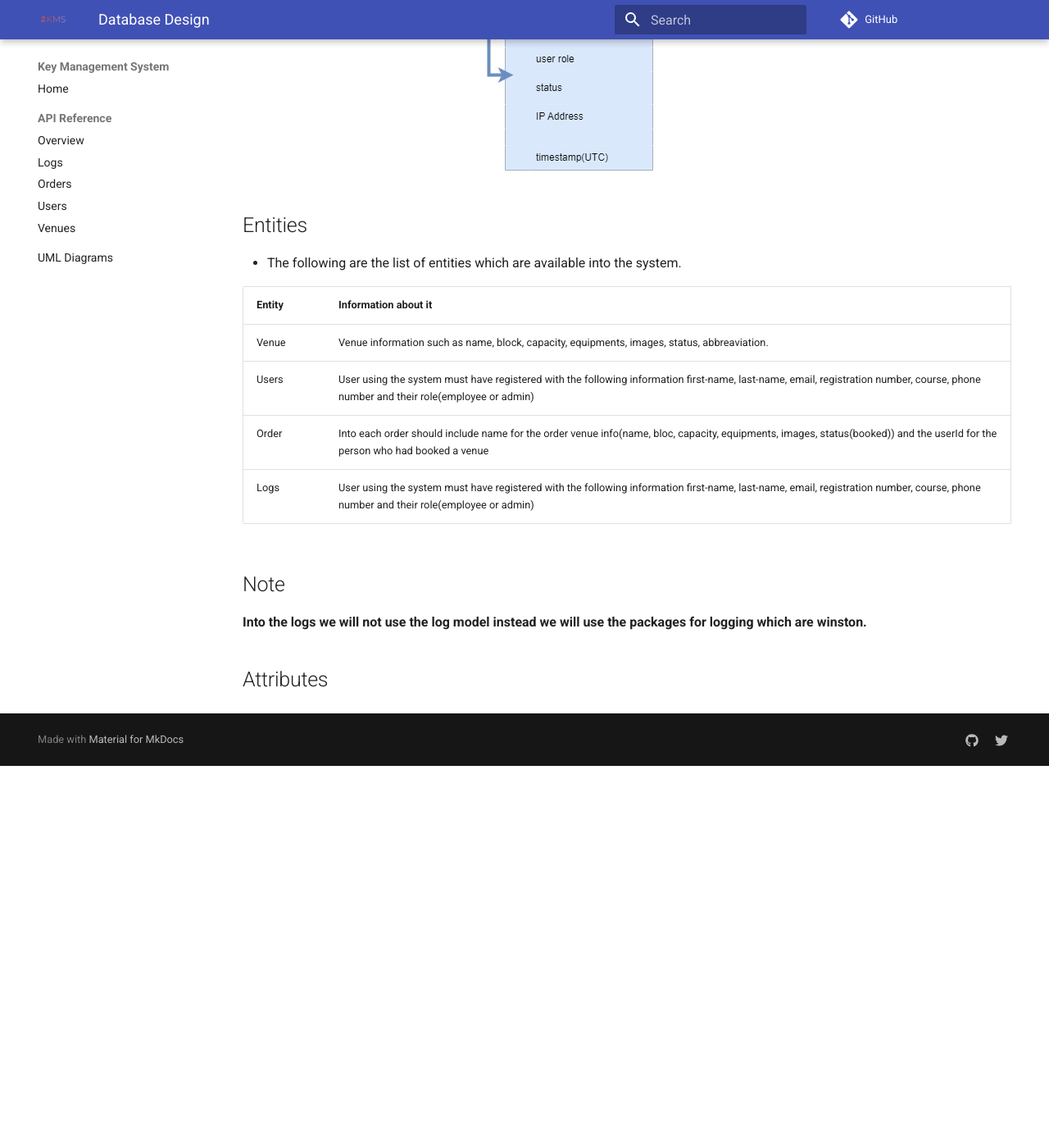
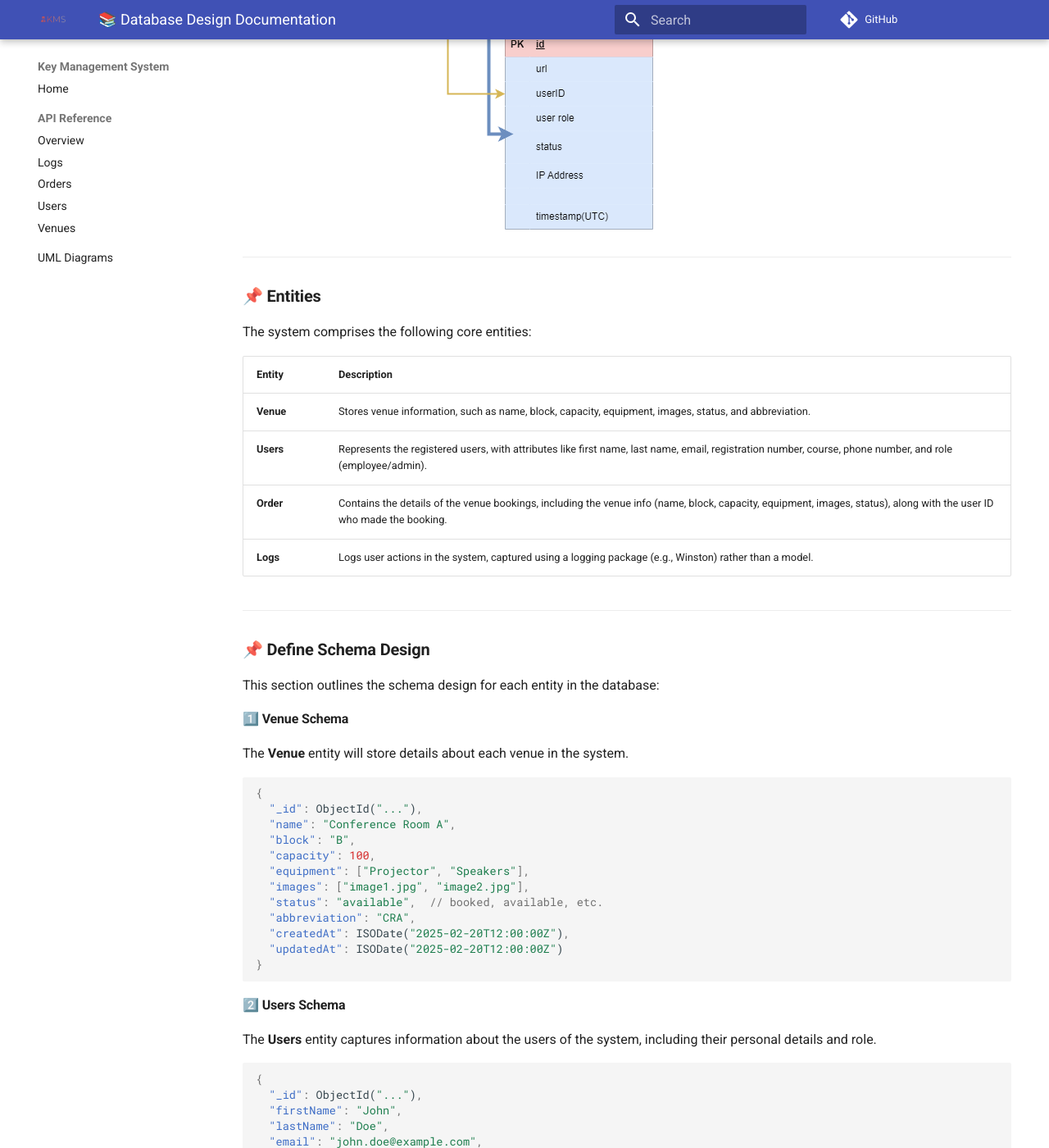
Before and after one commit to Njoxpy/njox_keys, an MkDocs documentation site: the page built from apps/docs/docs/system design/database-design.md, in a window 1280 px wide and 1400 px high, scrolled down 924 px. Shown: the whole window at 82% size. Built offline with MkDocs 1.6.1 and Material for MkDocs 9.7.7, drawn with Linux system fonts in a browser that asks for light colours; comment, search, counter and statistics services are not loaded; before the commit the page ends 1858 px from its top, so only the background shows below that; some of the changed text lies outside the part shown.

Commit message:
added database design

````diff
--- a/apps/docs/docs/system design/database-design.md
+++ b/apps/docs/docs/system design/database-design.md
@@ -1,22 +1,173 @@
-# Database Design
+# **📚 Database Design Documentation**
 
-- This section details into how to design a database.
+### **Overview**
+
+This section provides an overview of the database design for the system, outlining the entities and their relationships within the system, along with the schema definitions.
 
 ![database design](../assets/database%20design.drawio.png)
 
-## Entities
+---
 
-- The following are the list of entities which are available into the system.
+### **📌 Entities**
 
-| Entity | Information about it |
-|:-------| ----------------|
-| Venue | Venue information such as name, block, capacity, equipments, images, status, abbreaviation. |
-| Users | User using the system must have registered with the following information first-name, last-name, email, registration number, course, phone number and their role(employee or admin) |
-| Order | Into each order should include name for the order venue info(name, bloc, capacity, equipments, images, status(booked)) and the userId for the person who had booked a venue |
-| Logs | User using the system must have registered with the following information first-name, last-name, email, registration number, course, phone number and their role(employee or admin) |
+The system comprises the following core entities:
 
-## Note
+| **Entity** | **Description** |
+|:-----------|----------------|
+| **Venue** | Stores venue information, such as name, block, capacity, equipment, images, status, and abbreviation. |
+| **Users** | Represents the registered users, with attributes like first name, last name, email, registration number, course, phone number, and role (employee/admin). |
+| **Order** | Contains the details of the venue bookings, including the venue info (name, block, capacity, equipment, images, status), along with the user ID who made the booking. |
+| **Logs** | Logs user actions in the system, captured using a logging package (e.g., Winston) rather than a model. |
 
-**Into the logs we will not use the log model instead we will use the packages for logging which are winston.**
+---
 
-## Attributes
+### **📌 Define Schema Design**
+
+This section outlines the schema design for each entity in the database:
+
+#### **1️⃣ Venue Schema**
+
+The **Venue** entity will store details about each venue in the system.
+
+```json
+{
+  "_id": ObjectId("..."),
+  "name": "Conference Room A",
+  "block": "B",
+  "capacity": 100,
+  "equipment": ["Projector", "Speakers"],
+  "images": ["image1.jpg", "image2.jpg"],
+  "status": "available",  // booked, available, etc.
+  "abbreviation": "CRA",
+  "createdAt": ISODate("2025-02-20T12:00:00Z"),
+  "updatedAt": ISODate("2025-02-20T12:00:00Z")
+}
+```
+
+#### **2️⃣ Users Schema**
+
+The **Users** entity captures information about the users of the system, including their personal details and role.
+
+```json
+{
+  "_id": ObjectId("..."),
+  "firstName": "John",
+  "lastName": "Doe",
+  "email": "john.doe@example.com",
+  "registrationNumber": "12345",
+  "course": "Computer Science",
+  "phoneNumber": "123-456-7890",
+  "role": "employee",  // admin or employee
+  "createdAt": ISODate("2025-02-20T12:00:00Z"),
+  "updatedAt": ISODate("2025-02-20T12:00:00Z")
+}
+```
+
+#### **3️⃣ Order Schema**
+
+The **Order** schema links a user to a venue booking, with details about the venue and booking status.
+
+```json
+{
+  "_id": ObjectId("..."),
+  "venueId": ObjectId("..."),  // Reference to the Venue document
+  "userId": ObjectId("..."),  // Reference to the User document
+  "status": "booked",  // booked, cancelled, pending
+  "bookingDate": ISODate("2025-02-20T14:00:00Z"),
+  "createdAt": ISODate("2025-02-20T12:00:00Z"),
+  "updatedAt": ISODate("2025-02-20T12:00:00Z")
+}
+```
+
+#### **4️⃣ Logs Schema**
+
+For logging user activities, you’ll be using the **Winston** package for logging. Instead of a database schema, logs will be handled by Winston and stored in files or a centralized logging service.
+
+### **Note:**
+
+For logging purposes, we will not use a database model but will rely on **Winston** for capturing logs. The logs will be stored in files or integrated with services like **AWS CloudWatch**, **Loggly**, or **Elasticsearch** for easier searching and monitoring.
+
+---
+
+### **📌 Relationships Between Entities**
+
+- **Users** can have many **Orders** (One-to-Many relationship).
+- **Orders** reference a **Venue** (Many-to-One relationship).
+- **Venue** can be linked to multiple **Orders**, but each order is for one venue.
+
+---
+
+### **📌 Schema Considerations & Constraints**
+
+- **Data Validation:**
+  - Ensure that fields like `email`, `phone number`, and `registration number` are **unique**.
+  - Validate `status` fields to restrict them to specific values (e.g., `booked`, `available`).
+
+- **Soft Deletes:**
+  - Instead of hard-deleting, consider adding an `isDeleted` field to mark entities for deletion (e.g., in the **User** schema).
+
+- **Indexes:**
+  - Create indexes for frequently queried fields like `email`, `venueId`, and `userId` to speed up lookups.
+
+---
+
+### **📌 Logging with Winston**
+
+Logs are a crucial part of monitoring system usage and debugging issues. Here's an example configuration for **Winston** logging:
+
+```js
+const winston = require('winston');
+
+// Create a logger instance
+const logger = winston.createLogger({
+  level: 'info',
+  format: winston.format.json(),
+  transports: [
+    new winston.transports.File({ filename: 'logs/error.log', level: 'error' }),
+    new winston.transports.File({ filename: 'logs/combined.log' }),
+    new winston.transports.Console({ format: winston.format.simple() })
+  ]
+});
+
+// Example of logging an error
+logger.error('This is an error log');
+
+// Example of logging an info message
+logger.info('User John Doe has successfully booked a venue.');
+```
+
+---
+
+### **📌 Indexing Strategy for Performance**
+
+| **Collection** | **Field**           | **Type**          | **Purpose**                  |
+|----------------|---------------------|-------------------|------------------------------|
+| **users**      | `email`             | Unique Index      | To prevent duplicate emails and enable fast lookup |
+| **orders**     | `userId`            | Index             | To quickly find all orders by a specific user |
+| **venue**      | `status`            | Index             | To quickly find available venues |
+| **logs**       | `timestamp`         | Index             | To efficiently query logs by time |
+
+---
+
+### **📌 Best Practices**
+
+- **Normalization vs Denormalization:**
+  For MongoDB, we use a **denormalized** approach to embed related documents when it makes sense (e.g., embedding venue info in orders).
+
+- **Data Duplication:**
+  Although some data duplication might occur, it’s important for performance reasons in MongoDB to reduce the need for complex joins.
+
+- **Backup & Recovery:**
+  Implement a strategy for database backups (daily or weekly) and ensure that your data is resilient to failures.
+
+---
+
+### **📌 Future Considerations**
+
+As the system evolves, here are a few potential improvements:
+
+- **Adding a messaging queue** for handling asynchronous operations like email notifications and processing payments.
+- **Implementing user authentication** (JWT tokens) to securely manage users and their roles.
+- **Considering horizontal scaling** and sharding in MongoDB for performance as the user base grows.
+
+---
````
Also changed, not shown: apps/docs/docs/assets/functional requirements.drawio.png (added).
